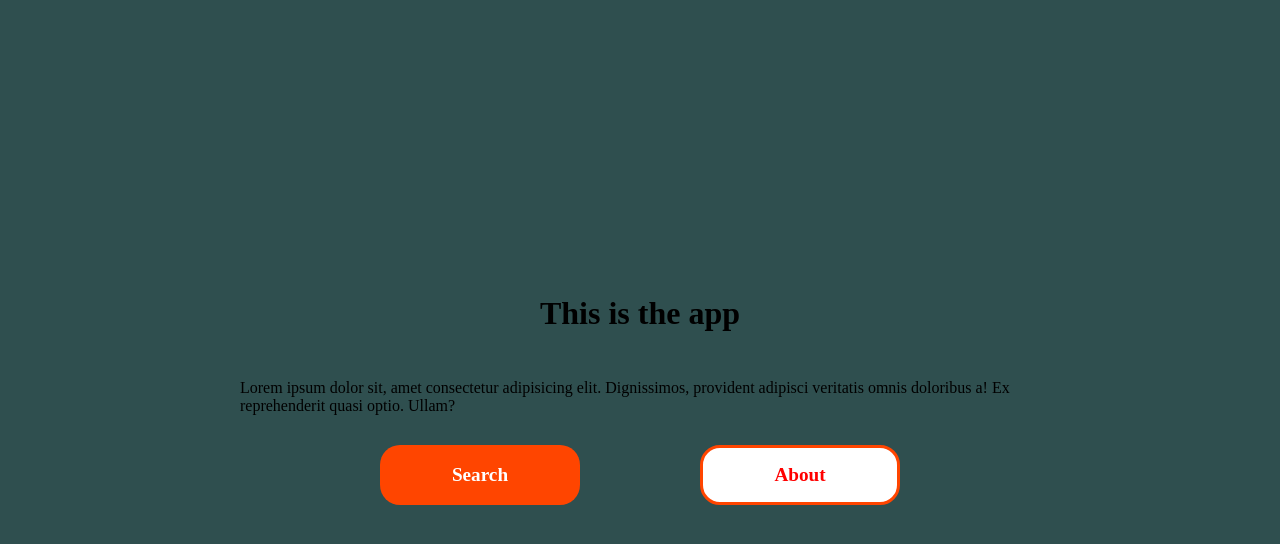
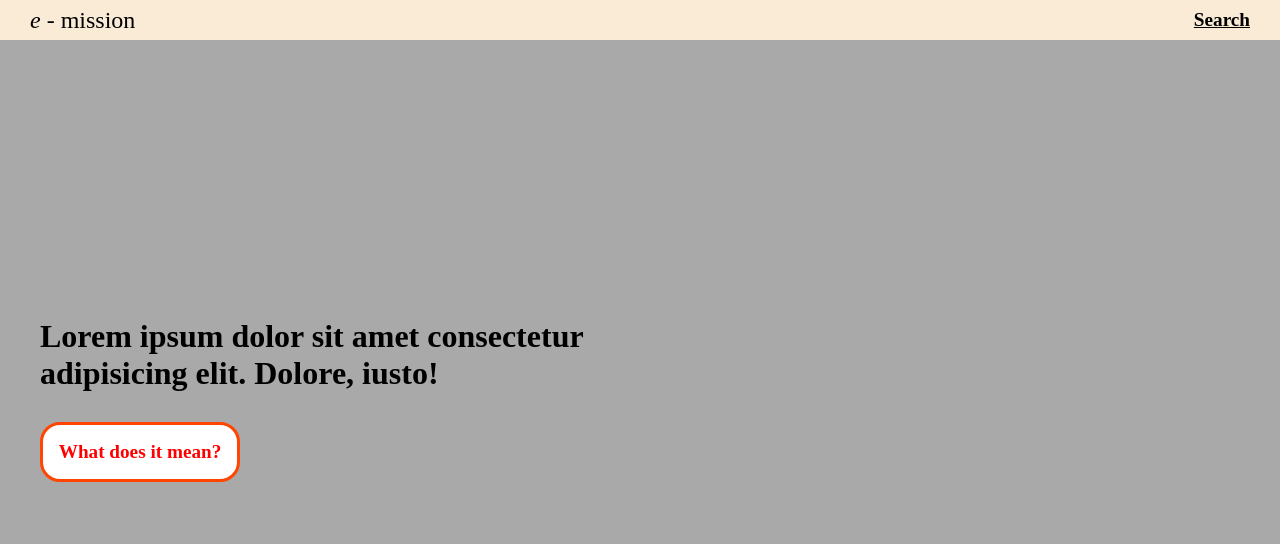
Before and after one commit to filippo-floramo/emission-s2i, a Next.js app: page / in a window 1280 px wide. Shown: the top 544 px of the page. Built offline with nearby package versions, Linux system fonts and the light colour scheme; a web font is replaced by a local one.

Commit message:
style changes

```diff
--- a/src/components/Charts/ChartCounter/ChartCounter.tsx
+++ b/src/components/Charts/ChartCounter/ChartCounter.tsx
@@ -16,7 +16,7 @@ export default function ChartCounter({ data }: ChartCounterProps): JSX.Element {
    const floated = mean * 100;
    return (
       <>
-         <div>{`Total average: ${floated.toFixed(2)} ⋅ 10⁻²    mol/m²`}</div>
+         <div>{`Total average: ${floated.toFixed(2)} ⋅ 10⁻² mol/m²`}</div>
       </>
    );
 }
--- a/src/components/Layout.tsx
+++ b/src/components/Layout.tsx
@@ -1,4 +1,5 @@
 import Head from 'next/head';
+import Navbar from './Navbar/Navbar';
 
 interface LayoutProps {
   children: React.ReactNode;
@@ -12,6 +13,7 @@ function Layout({ children }: LayoutProps): JSX.Element {
         <meta name="description" content="Generated by create next app" />
         <link rel="icon" href="/favicon.ico" />
       </Head>
+      <Navbar />
       <div>{children}</div>
     </>
   );
--- a/src/components/Modal/ModalSelect/ModalSelect.tsx
+++ b/src/components/Modal/ModalSelect/ModalSelect.tsx
@@ -20,6 +20,7 @@ export default function ModalSelect(): JSX.Element {
     queryKey: ['countryCodes'],
     queryFn: getCountryCodes,
   });
+
 
   const countryOptions: SelectTypes[] = useMemo(() => {
     const filteredCountryCodes: string[] = Object.keys(data || []).filter((key) => {
--- /dev/null
+++ b/src/components/Navbar/Navbar.module.scss
@@ -0,0 +1,31 @@
+.navbar {
+   position: fixed;
+   display: flex;
+   align-items: center;
+   top: 0%;
+   width: 100%;
+   height: 40px;
+   background-color: antiquewhite;
+   z-index: 99;
+
+   &_container {
+      width: 100%;
+      height: 100%;
+      padding-inline: 30px;
+      display: flex;
+      align-items: center;
+      justify-content: space-between;
+
+      font-size: 1.5rem;
+
+      span:nth-child(1) {
+         font-style: italic;
+      }
+
+      .search {
+         color: black;
+         font-size: 1.2rem;
+         font-weight: 600;
+      }
+   }
+}
--- /dev/null
+++ b/src/components/Navbar/Navbar.tsx
@@ -0,0 +1,20 @@
+import * as React from 'react';
+import Link from 'next/link';
+import styles from "./Navbar.module.scss";
+
+export default function Navbar() {
+
+   return (
+      <nav className={styles.navbar}>
+         <div className={styles.navbar_container}>
+            <div className={styles.name}>
+               <span>e</span>
+               <span> - mission</span>
+            </div>
+            <Link href="/search" className={styles.search}>
+               Search
+            </Link>
+         </div>
+      </nav>
+   );
+}
--- a/src/pages/index.tsx
+++ b/src/pages/index.tsx
@@ -6,18 +6,11 @@ export default function Home(): JSX.Element {
     <>
       <div className={styles.home}>
         <div className={styles.home_text}>
-          <h1>This is the app</h1>
-          <p>
-            Lorem ipsum dolor sit, amet consectetur adipisicing elit. Dignissimos, provident adipisci veritatis omnis
-            doloribus a! Ex reprehenderit quasi optio. Ullam?
-          </p>
+          <h1>Lorem ipsum dolor sit amet consectetur adipisicing elit. Dolore, iusto!</h1>
         </div>
         <div className={styles.home_buttons}>
-          <Link href="/search" className={`${styles.btn} ${styles.search}`}>
-            Search
-          </Link>
           <Link href="/about" className={`${styles.btn} ${styles.about}`}>
-            About
+            What does it mean?
           </Link>
         </div>
       </div>
--- a/src/styles/pages/Home.module.scss
+++ b/src/styles/pages/Home.module.scss
@@ -1,27 +1,33 @@
 .home {
   height: 100vh;
+  width: 100%;
+  padding-inline: 40px;
   overflow-x: hidden;
   display: flex;
   flex-direction: column;
   justify-content: center;
   align-items: center;
-  background-color: darkslategrey;
+  background-color: darkgrey;
 
   &_text {
+    width: 100%;
     display: flex;
     flex-direction: column;
-    align-items: center;
-    justify-content: space-between;
-    max-width: 800px;
-    height: 120px;
+    align-items: flex-start;
+    justify-content: center;
+    height: auto;
     margin-bottom: 30px;
+
+    h1 {
+      width: 50%;
+    }
   }
 
   &_buttons {
-    width: 50%;
+    width: 100%;
 
     display: flex;
-    justify-content: space-around;
+    justify-content: flex-start;
 
     .btn {
       display: flex;
```
Also changed, not shown: src/components/Navbar.tsx (deleted, +0 -18 lines).
